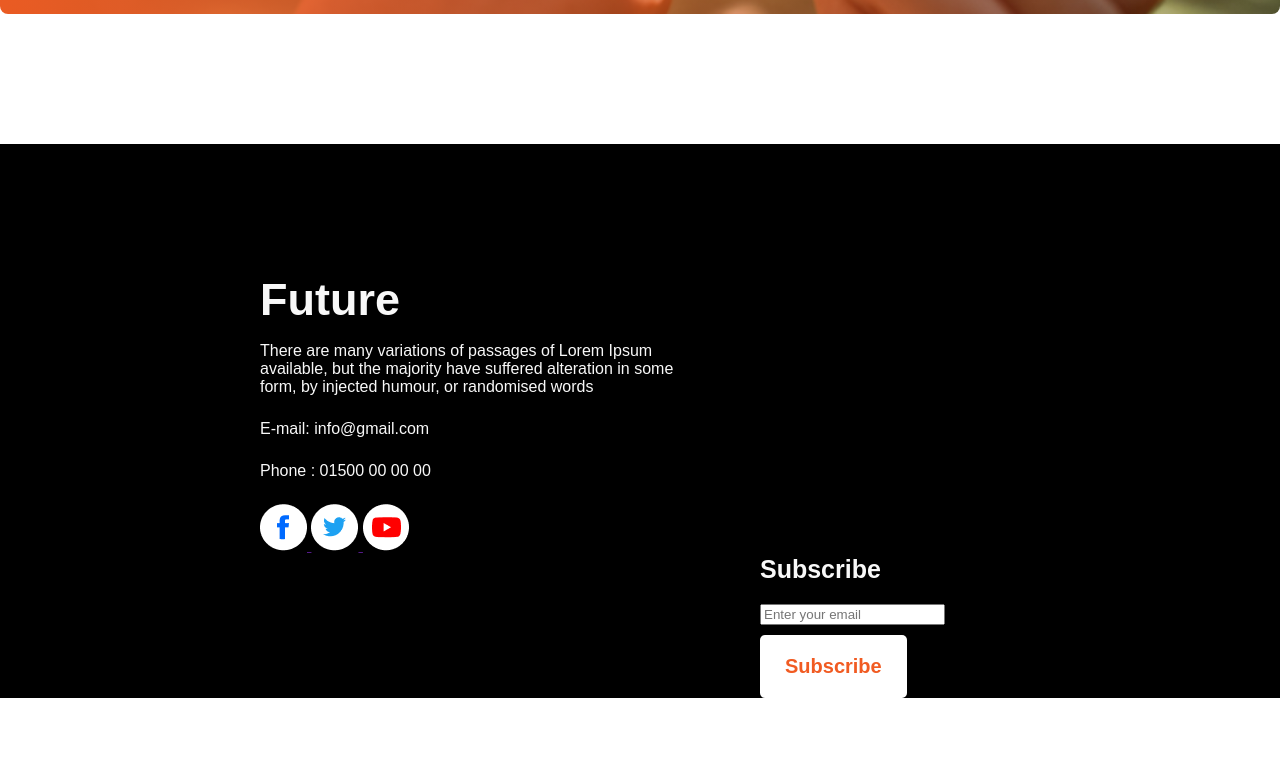
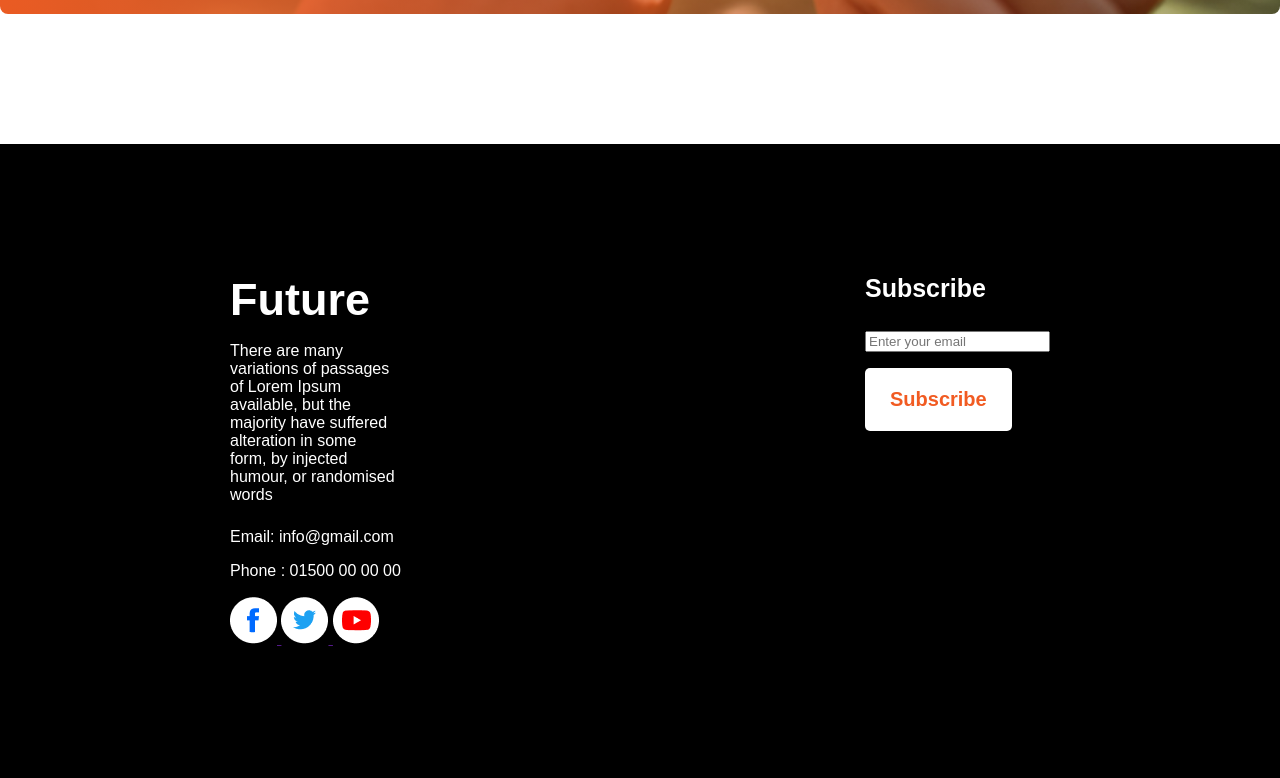
Before and after one commit to robin0151/assignment-1, a plain HTML site: page index.html in a window 1280 px wide. Shown: the part 2381-3159 px from the top of the page. Before the commit the page ends 3079 px from the top, so only its background shows below. Drawn offline with Linux system fonts and the light colour scheme.

Commit message:
final commit

```diff
--- a/index.html
+++ b/index.html
@@ -100,53 +100,74 @@
                <button class="btn">Call Now</button>
             </div>
 
+        </div>
+
 
         </section>
     </main>
 
     <footer class="end">
 
-        <div class="connect">
-            <h2 class="end-title">Future</h2>
-        <p class="end-p">There are many variations of passages of Lorem Ipsum <br> available, but the majority have suffered alteration in some <br> form, by injected humour, or randomised words</p>
-        <p class="end-p">E-mail: info@gmail.com</p>
-        <p class="end-p">Phone : 01500 00 00 00</p>
+    <div class="flex-container">
 
-        <div class="end-icon">
-        <a href="">
-            <img src="images/icons/fb.png" alt="">
-        </a>
+        <div class="left">
+
+            <h2 class="left-title">Future</h2>
+            <p class="p">There are many variations of passages of Lorem Ipsum <br> available, but the majority have suffered alteration in some <br> form, by injected humour, or randomised words</p>
+            <p class="e">Email: info@gmail.com</p>
+            <p class="phone">Phone : 01500 00 00 00</p>
+
+            <p class="a">
+
+            <a href="">
+                <img src="images/icons/fb.png" alt="">
+            </a>
+
+            <a href="">
+                <img src="images/icons/twitter.png" alt="">
+            </a>
+
+            <a href="">
+                <img src="images/icons/youtube.png" alt="">
+            </a>
+            </p>
 
         </div>
 
-        <div class="end-icon">
-            <a href="">
 
-                <img src="images/icons/twitter.png" alt="">
+        <div class="right">
 
-        </a>
-    </div>
-        <div class="end-icon">
-            <a href="">
-                <img src="images/icons/youtube.png" alt="">
 
-            </a>
-            </div>
+            <h3 class="subs">Subscribe</h3>
+            <p class="email"><input type="email"  placeholder="Enter your email"><br></p>
+            <button class="btn">Subscribe</button>
 
-            <div class="right-side">
-                <h4>Subscribe</h4>
-                <div class="email">
-                    <input type="email" placeholder="Enter your email">
-                </div>
 
-                <button class="btn">Subscribe</button>
-            </div>
+        </div>
 
 
 
 
 
-        </div>
+
+
+
+
+
+    </div>
+
+    </footer>
+
+
+
+
+
+
+
+
+
+
+
 
 
 
--- a/styles/styles.css
+++ b/styles/styles.css
@@ -152,52 +152,79 @@ h1 {
     font-size: 40px;
 }
 
+/* the end game */
+
+.flex-container{
+    display: flex;
+    margin-top: 130px;
+    justify-content: space-between;
+}
+
 .end{
     background-color: black;
-    margin-top: 130px;
-    display: flex;
+}
+
+.left{
+
+    color: #FFFFFF;
+    padding: 130px 230px;
+
+
 
 
 }
 
-.connect{
-    color: #F8F8F8;
-    padding-top: 130px;
-    padding-left: 260px;
+.left-title{
+    font-weight: 700;
+font-size: 45px;
 }
 
-.end-title{
+
+
+
+.email{
+    padding-top: 28px;
     padding-bottom: 16px;
-    font-weight: 700;
-font-size: 45px
-
-}
-.end-p{
-    padding-bottom: 24px;
     font-weight: 400;
-font-size: 16px;
-}
-
-.end-icon{
-    display: inline;
-    text-decoration: none;
-}
-
-.right-side{
-
-    justify-content: right;
-     margin-left: 500px;
+    font-size: 16px;
 
 }
 
 
 
-h4{
+.a{
+    padding-top: 17px;
+}
+
+.phone{
+    padding-top: 16px;
+    font-weight: 400;
+    font-size: 16px;
+
+}
+
+.e{
+    padding-top: 24px;
+    font-weight: 400;
+    font-size: 16px;
+
+}
+
+.p{
+    padding-top: 16px;
+    font-weight: 400;
+    font-size: 16px;
+
+}
+
+/* right */
+
+.right{
+    color: #FFFFFF;
+    padding: 130px 230px;
+}
+
+.subs{
     font-weight: 600;
 font-size: 25px;
 }
-
-.email{
-    padding-top: 20px;
-    padding-bottom: 10px;
-}
```
